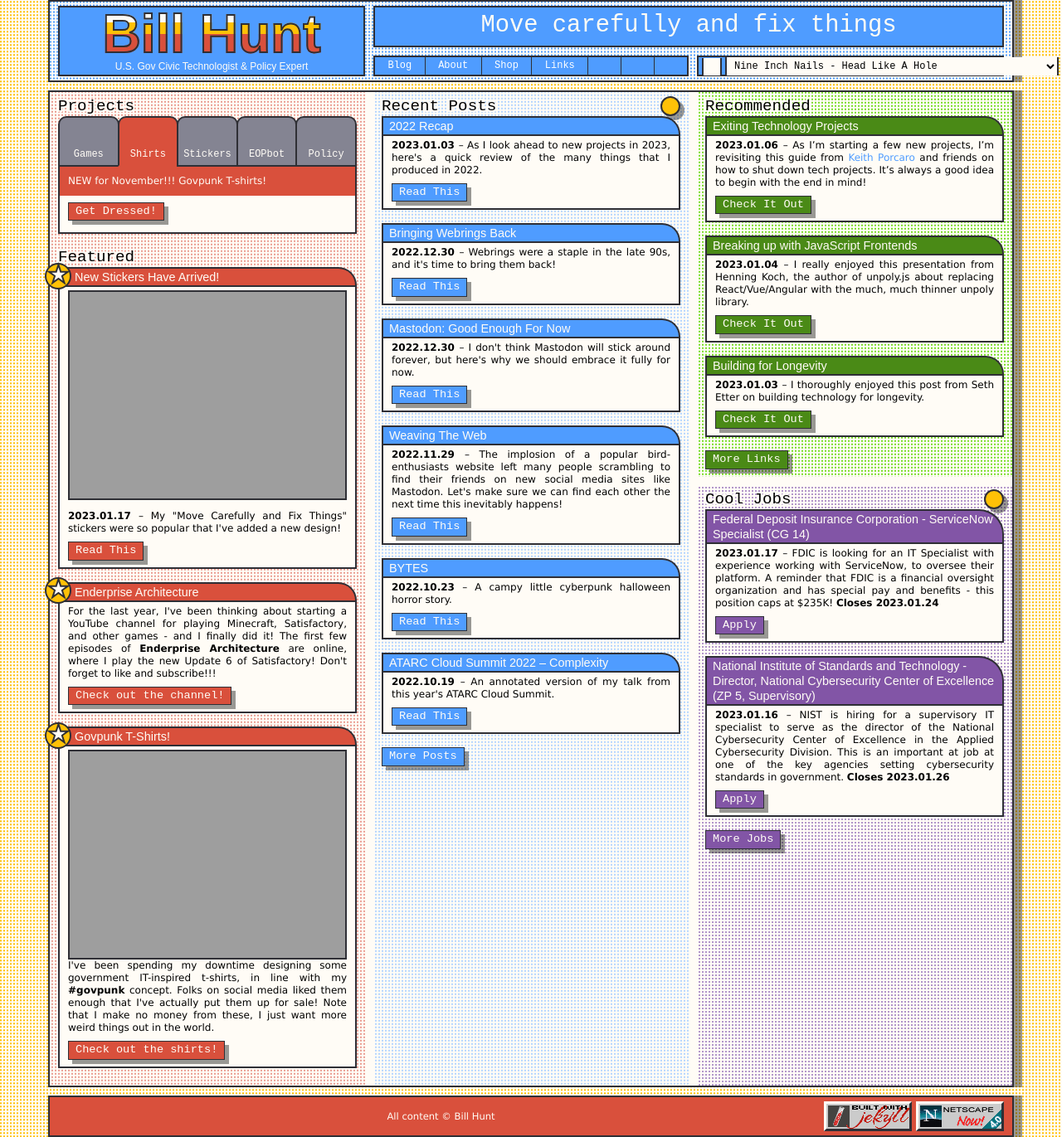
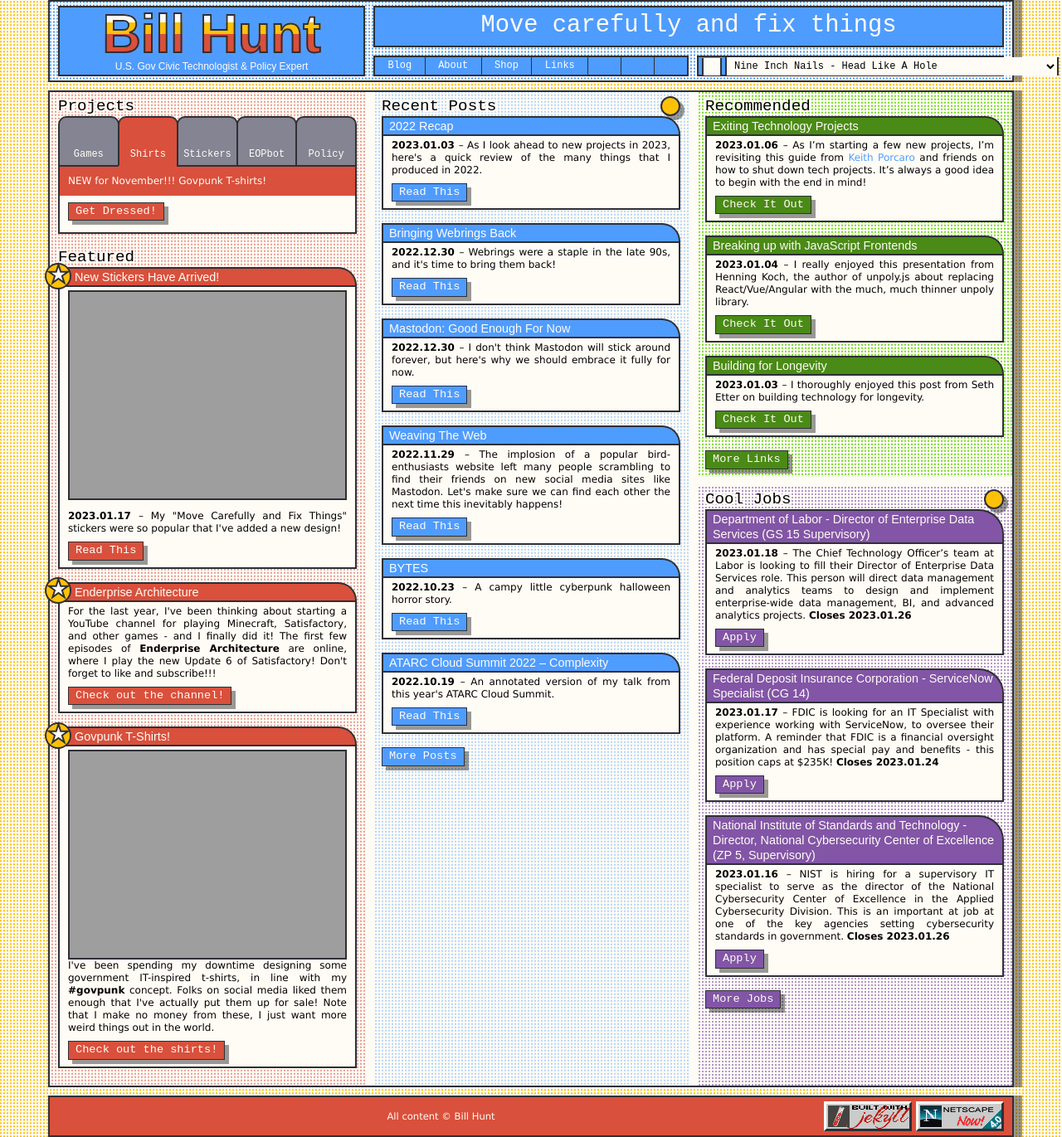
Before and after one commit to krusynth/billhunt.dev, a Jekyll site: the page built from index.md, in a window 1280 px wide. Shown: the whole page at 83% size. Built offline with Jekyll 4.4.1, drawn with Linux system fonts in a browser that asks for light colours; some web fonts are replaced.

Commit message:
Update jobs.

```diff
--- a/_data/jobs.yml
+++ b/_data/jobs.yml
@@ -1,3 +1,9 @@
+- title: Department of Labor - Director of Enterprise Data Services (GS 15 Supervisory)
+  url: https://www.usajobs.gov/job/700027700
+  date: 2023-01-18
+  closes: 2023-01-26
+  content: The Chief Technology Officer's team at Labor is looking to fill their Director of Enterprise Data Services role. This person will direct data management and analytics teams to design and implement enterprise-wide data management, BI, and advanced analytics projects.
+
 - title: Federal Deposit Insurance Corporation - ServiceNow Specialist (CG 14)
   url: https://www.usajobs.gov/job/698878700
   date: 2023-01-17
```
